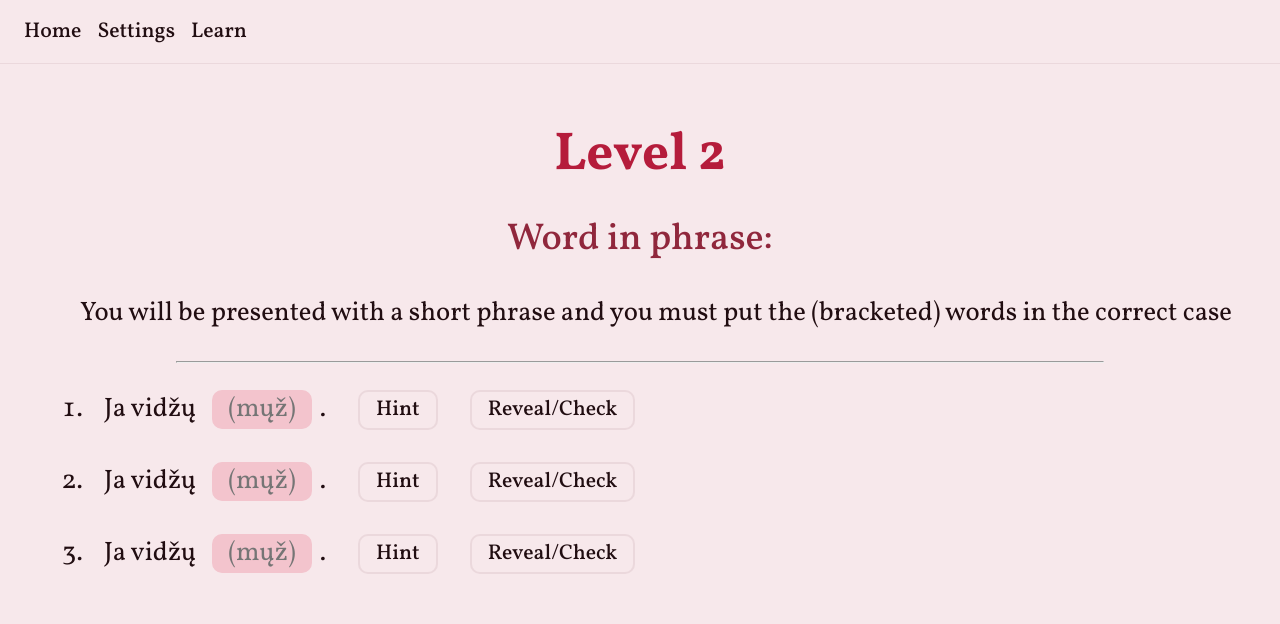
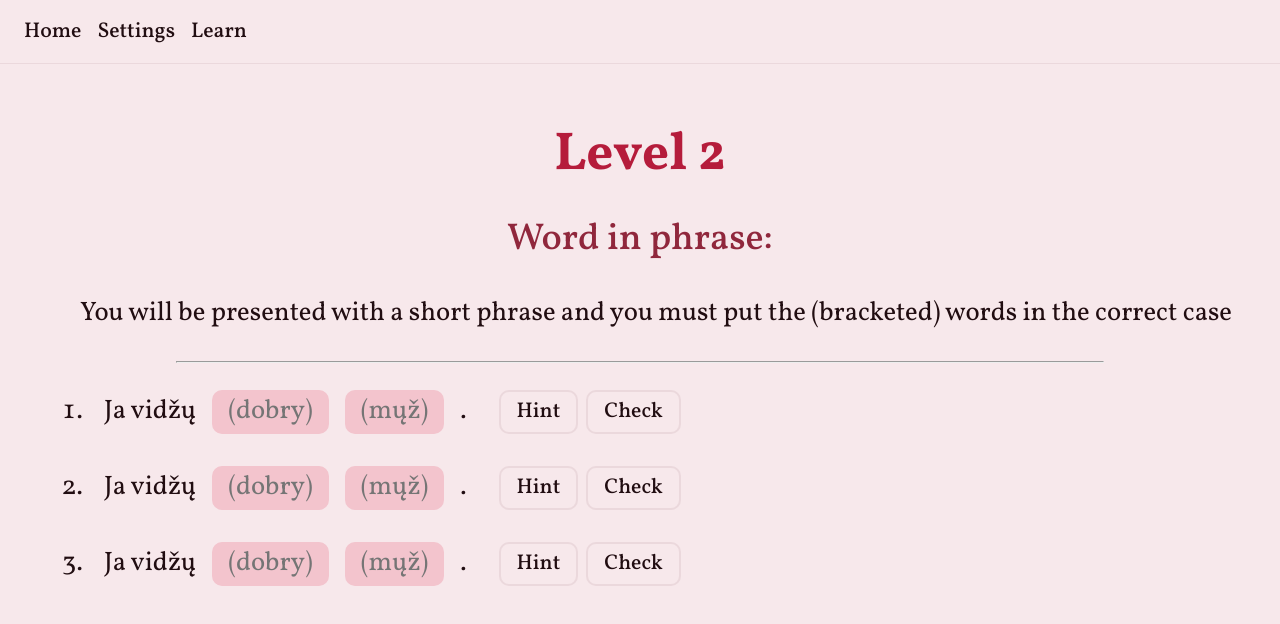
Before and after one commit to amsuu/INDP, an Angular app: page /level/2 in a window 1280 px wide. Shown: the top 624 px of the page. Built offline with nearby package versions, Linux system fonts and the light colour scheme.

Commit message:
level 2 design and fixing level 1 z index

```diff
--- a/src/app/level-1-quiz-question/level-1-quiz-question.component.scss
+++ b/src/app/level-1-quiz-question/level-1-quiz-question.component.scss
@@ -118,7 +118,8 @@
                     }
                 }
 
-                // position: relative;
+                position: relative;
+                z-index: 1;
                 button.context {
                     opacity: 0%;
                     position: absolute;
@@ -168,6 +169,7 @@
 @media only screen and (max-width: $main-element-width--phone) {
     .level-1-quiz-question-wrapper {
         flex-flow: column nowrap;
+        gap: 2rem;
         width: fit-content;
     }
 }
--- a/src/app/level-2-quiz-question/level-2-quiz-question.component.html
+++ b/src/app/level-2-quiz-question/level-2-quiz-question.component.html
@@ -1,26 +1,33 @@
 <div class="level-2-quiz-question-wrapper">
     <div class="level-2-phrase-wrapper">
-        <span class="level-2-phrase">Ja vidžų</span>
-        <span class="level-2-empty" id="level-2-empty-0-0">
+
+
+        <ng-container *ngFor="let phraseEl of phrase; index as i">
+            <span *ngIf="phraseEl !== ''" class="level-2-phrase">
+                {{phraseEl}}
+            </span>
+            <span *ngIf="phraseEl === ''" class="level-2-empty" id="level-2-empty-0-0">
                 <!--
                     this is a method to make the input element's width
                     match the size of the placeholder
-                (no, there's no other way)
+                    (no, there's no other (good) way)
                 -->
                 <div class="input-wrapper">
                     <div class="input-placeholder-width" aria-hidden="true">
-                    (mųž)
+                        ({{getPlaceholderFromPhrase(i)}})
                     </div>
                     <input #input type="text" class="level-2-input"
-                    placeholder="(mųž)" id="level-2-input-0-0"
+                        placeholder="({{getPlaceholderFromPhrase(i)}})" id="level-2-input-0-0"
                         (input)="input.style.width = input.value.length === 0 ? 'unset' : (input.value.length + 2) + 'ch'"
                     />
                 </div>
-            <span class="level-2-phrase">.</span>
             </span>
+        </ng-container>
     </div>
+
+
     <div class="level-2-button-wrapper">
         <button class="level-2-hint-button">Hint</button>
-        <button class="level-2-reveal-button">Reveal/Check</button>
+        <button class="level-2-reveal-button">Check</button>
     </div>
 </div>
--- a/src/app/level-2-quiz-question/level-2-quiz-question.component.scss
+++ b/src/app/level-2-quiz-question/level-2-quiz-question.component.scss
@@ -1,18 +1,26 @@
 @import '../../variables';
+
+$border-radius: 0.625rem;
+
 
 .level-2-quiz-question-wrapper, .level-2-button-wrapper {
 
     display: flex;
     flex-flow: row nowrap;
     justify-content: flex-start;
+    align-items: stretch;
     gap: 2rem;
 
+    span {
+      text-align: center;
+    }
+
     .level-2-button-wrapper {
-
+        gap: 0.5rem;
     }
 
     button {
-        border-radius: 0.625rem;
+        border-radius: $border-radius;
         border: solid 0.15rem var(--border);
         padding: 0 1rem;
 
@@ -33,8 +41,9 @@
         display: flex;
         flex-flow: row nowrap;
         justify-content: flex-start;
-        align-items: stretch;
+        align-items: center;
         gap: 1rem;
+        height: fit-content;
 
         .level-2-empty {
             gap: 0.5rem;
@@ -46,7 +55,7 @@
                 color: var(--text);
 
                 border: none;
-                border-radius: 0.625rem;
+                border-radius: $border-radius;
 
                 transition: all 50ms linear !important;
 
@@ -78,18 +87,28 @@
     input {
         display: inline;
         width: 100%;
+        &, button {
+            height: 2.75rem;
+        }
     }
 }
 
 
 // phone screens
 @media only screen and (max-width: $main-element-width--phone) {
-    .level-2-phrase-wrapper>* {
-        height: 2rem;
+    $border-radius: 0rem;
+    .level-2-quiz-question-wrapper {
+        input, button {
+            height: 2rem;
+        }
     }
     .level-2-quiz-question-wrapper {
         flex-flow: row wrap;
         gap: 0.5rem;
         width: 100%;
+
+        >* {
+          gap: 0.5rem !important;
+        }
     }
 }
--- a/src/app/level-2-quiz-question/level-2-quiz-question.component.ts
+++ b/src/app/level-2-quiz-question/level-2-quiz-question.component.ts
@@ -11,25 +11,47 @@ export class Level2QuizQuestionComponent {
    * The phrase, where each time the string is broken up into
    * different elements of the array, that represents a gap
    * in the UI, where the correct form is wanted.
+   * An empty string means a place for an input.
    */
-  @Input() phrase = [''];
+  @Input() phrase = ['Ja vidžų', '', '', '.'];
   /**
    * These are the placeholders (the pre-text that disappears when you
    * type something) of the input elements in the blank spots of the
    * phrase.
    * Analagous to Level-1's "root words"
    */
-  @Input() placeholders = [''];
+  @Input() placeholders = ['dobry', 'mųž'];
   /**
    * These are the correct forms of the placeholder words.
    * ! (when inflection by code is implimented, this should change too)
    * The length must be the same as placeholders.length.
    */
-  @Input() correctAnswers = [''];
+  @Input() correctAnswers = ['dobrogo', 'mųža'];
+
+  phraseToPlaceholderMap: number[] = [ ]
 
   constructor() {
 
+    // the following initiates the phraseToPlaceholderMap element.
+    // the idea is to make a map between the indexes of the
+    // elements in "phrase" which are empty (stand-ins for
+    // the input fields in the final question) and the indexes
+    // of the elements in the arrays of "placeholders" and
+    // "correctAnswers" since these are inherintly out-of-sync
+
+    let tracker = 0;
+    for (let i = 0; i < this.phrase.length; i++) {
+      let phraseEl = this.phrase[i];
+      if (phraseEl === '') {
+        this.phraseToPlaceholderMap[i] = tracker;
+        tracker++;
+      }
+    }
   }
 
 
+  getPlaceholderFromPhrase(i: number) {
+    return this.placeholders[this.phraseToPlaceholderMap[i]];
+  }
+
 }
--- a/src/app/topbar/topbar.component.scss
+++ b/src/app/topbar/topbar.component.scss
@@ -16,8 +16,6 @@
 }
 
 #topbar {
-
-    z-index: 1000;
 
     height: 4rem;
     padding-left: 1rem;
--- a/src/styles.scss
+++ b/src/styles.scss
@@ -328,6 +328,7 @@ body[theme="light"] {
 
 
 app-topbar {
+    z-index: 100;
     left: 0;
     right: 0;
 
```
Lines whose indentation alone changed are shown as unchanged.
